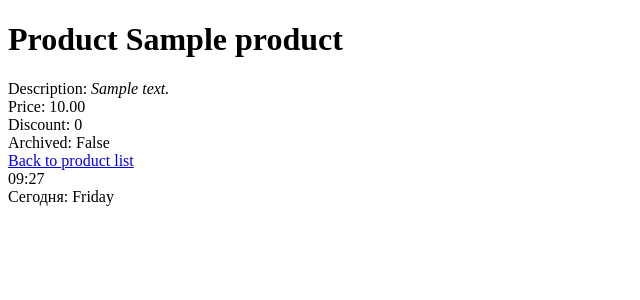
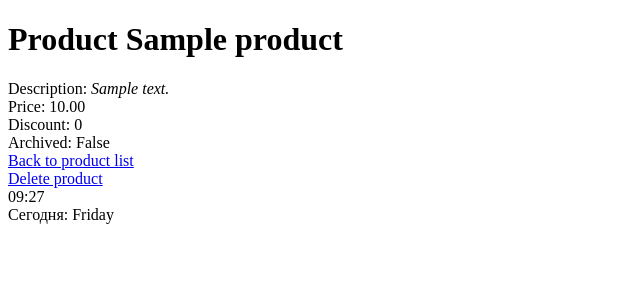
Before and after one commit to SirBay62/DjangoEdu, a Django app: page /shop/products/1 in a window 1280 px wide. Shown: the top 300 px of the page, without its empty margins (0-640 px from the left). Run offline with Django 5.2, Linux system fonts and the light colour scheme; tables that the repository leaves empty hold one stand-in row (values such as "Sample post").

Commit message:
Удаление продукта. Работает.

```diff
--- a/DjangoEdu/shopapp/templates/shopapp/product-details.html
+++ b/DjangoEdu/shopapp/templates/shopapp/product-details.html
@@ -12,7 +12,12 @@
         <div>Discount: {{ product.discount }}</div>
         <div>Archived: {{ product.archived }}</div>
     </div>
-    <dv>
+    <div>
         <a href="{% url 'shopapp:products_list' %}">Back to product list </a>
-    </dv>
+    </div>
+    <div>
+        <a href="{% url 'shopapp:product_delete' pk=product.pk %}">Delete product </a>
+{#        <a href="/shop/products/confirm-delete/" pk = product.pk >Delete product </a>#}
+{#        <a href="/shop/products/{{product.pk}}/confirm-delete/" >Delete product </a>#}
+    </div>
 {% endblock %}
--- a/DjangoEdu/shopapp/urls.py
+++ b/DjangoEdu/shopapp/urls.py
@@ -7,13 +7,16 @@ from .views import (ShopIndexView,
                     create_product,
                     ProductDetaislView,
                     OrderDetailView,
+                    ProductDeleteView,
                     ProductListView)
 
 app_name = 'shopapp'
+
 urlpatterns = [
     path ('', ShopIndexView.as_view(), name='index'),
     path ('groups/', GroupListView.as_view(), name='groups_list'),
     path ('products/', ProductListView.as_view(), name='products_list'),
+    path ('products/<int:pk>/confirm-delete/', ProductDeleteView.as_view(), name='product_delete'),
     path ('products/<int:pk>', ProductDetaislView.as_view(), name='products_details'),
     path ('products/create', create_product, name='product_create'),
     # path ('orders/', OrderListView.as_view(), name='orders_list'),
--- a/DjangoEdu/shopapp/views.py
+++ b/DjangoEdu/shopapp/views.py
@@ -4,6 +4,7 @@ from timeit import default_timer
 from django.http import HttpResponse, HttpRequest
 from django.shortcuts import render, redirect, reverse, get_object_or_404
 from django.contrib.auth.models import Group
+from django.urls import reverse_lazy
 from django.views.generic import TemplateView, ListView, DetailView, CreateView, UpdateView, DeleteView
 
 from .models import Product, Order
@@ -112,3 +113,8 @@ class OrderDetailView(DetailView):
 
     model = Order
     context_object_name = "order"
+
+class ProductDeleteView(DeleteView):
+    template_name = "shopapp/product_confirm_delete.html"
+    model = Product
+    success_url = reverse_lazy('shopapp:products_list')
```
Also changed, not shown: DjangoEdu/shopapp/templates/shopapp/product_confirm_delete.html (added, +25 -0 lines).
